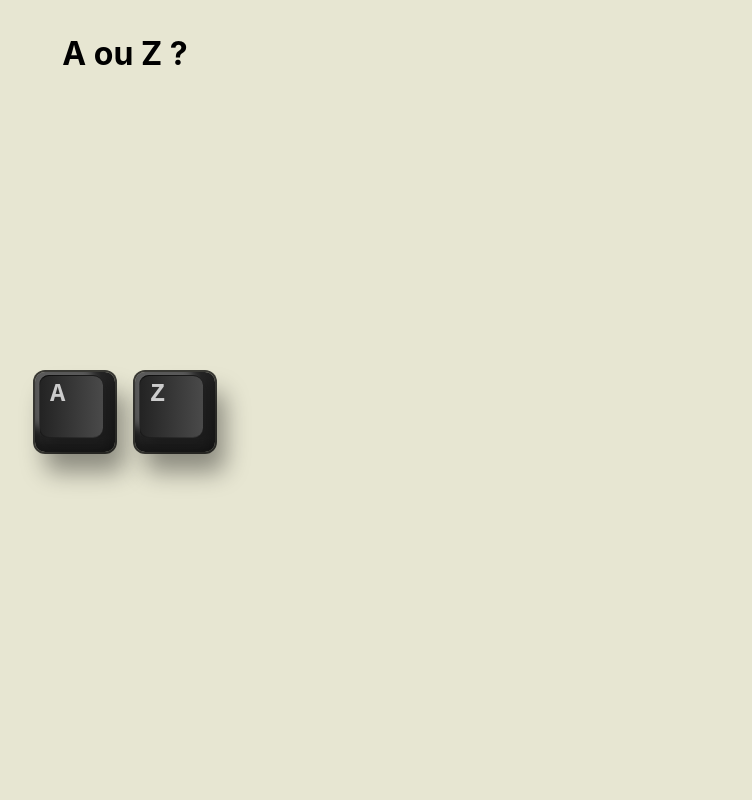
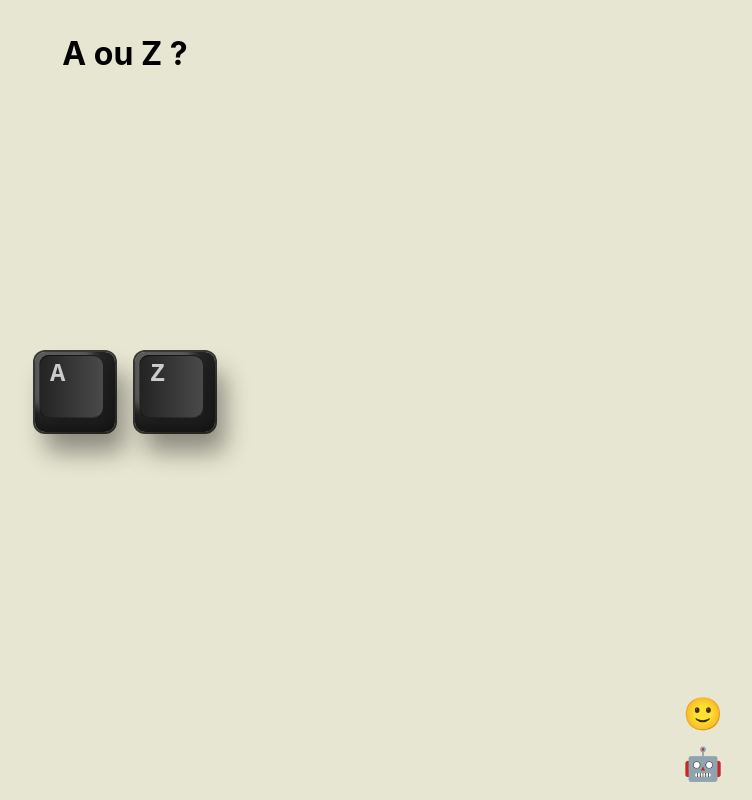
Before and after one commit to olivierlemasle/AouZ, a React (Vite) app: page / in a window 1280 px wide. Shown: the whole page, without its empty margins (515-1267 px from the left). Built offline with nearby package versions, Linux system fonts and the light colour scheme.

Commit message:
Start display

```diff
--- a/src/App.tsx
+++ b/src/App.tsx
@@ -1,21 +1,20 @@
 import { useState } from "react";
 import Keyboard from "./Keyboard";
+import Display from "./Display";
 import "./App.css";
 
 function App() {
-  const [result, setResult] = useState("");
+  const [data, setData] = useState<{ input: string; guess: string }[]>([]);
 
   function buttonPressed(key: string) {
-    setResult(result + key);
+    setData([...data, { input: key, guess: "?" }]);
   }
 
   return (
     <div className="App">
       <h1>A ou Z ?</h1>
       <Keyboard onButtonPressed={buttonPressed} />
-      <p style={{ height: "2em", margin: "1em 0", overflowWrap: "break-word" }}>
-        {result}
-      </p>
+      <Display data={data} />
     </div>
   );
 }
--- /dev/null
+++ b/src/Display.css
@@ -0,0 +1,54 @@
+.Display {
+  position: relative;
+}
+
+.Display .overlay {
+  position: absolute;
+  background: linear-gradient(90deg, #e7e6d2, transparent);
+  top: 0;
+  bottom: 0;
+  left: 0;
+  right: 95%;
+}
+
+.Display .grid {
+  overflow-x: scroll;
+  scrollbar-width: none;
+
+  display: grid;
+  grid-auto-columns: 3em;
+  grid-template-rows: 3em 3em;
+  grid-auto-rows: 3em;
+  grid-auto-flow: column;
+  gap: 2px;
+  justify-content: safe end;
+  padding: 3px;
+}
+.Display .grid::-webkit-scrollbar {
+  display: none;
+}
+
+.Display .cell {
+  user-select: none;
+  display: flex;
+  align-items: center;
+  justify-content: center;
+  border: 1px solid #999;
+  border-radius: 5px;
+  background-color: #ccc8c6;
+}
+.Display .cell.odd {
+  background-color: #e4e4af;
+}
+.Display .cell.last {
+  border: 2px solid #333;
+}
+
+.Display .head {
+  grid-column: span 2;
+  user-select: none;
+  display: flex;
+  align-items: center;
+  justify-content: center;
+  font-size: 2em;
+}
--- /dev/null
+++ b/src/Display.tsx
@@ -0,0 +1,53 @@
+import { Fragment, useEffect, useRef } from "react";
+import "./Display.css";
+
+interface DisplayProps {
+  data: { input: string; guess: string }[];
+}
+
+function Display({ data }: DisplayProps) {
+  const ref = useRef<HTMLDivElement | null>(null);
+
+  function scrollBefore() {
+    if (ref.current) {
+      if (ref.current.scrollLeft > 300) {
+        ref.current.scrollLeft *= 0.8;
+      } else {
+        ref.current.scrollLeft -= 60;
+      }
+    }
+  }
+
+  function scrollToEnd() {
+    if (ref.current) {
+      ref.current.scrollLeft = ref.current.scrollWidth;
+    }
+  }
+
+  useEffect(scrollToEnd, [data]);
+
+  return (
+    <div className="Display">
+      <div className="overlay" onClick={scrollBefore} />
+      <div className="grid" ref={ref}>
+        {data.map((e, i) => {
+          let classes = "cell";
+          classes += i % 2 === 0 ? " even" : " odd";
+          if (i === data.length - 1) {
+            classes += " last";
+          }
+          return (
+            <Fragment key={i}>
+              <div className={classes}>{e.input}</div>
+              <div className={classes}>{e.guess}</div>
+            </Fragment>
+          );
+        })}
+        <div className="head">🙂</div>
+        <div className="head">🤖</div>
+      </div>
+    </div>
+  );
+}
+
+export default Display;
```
